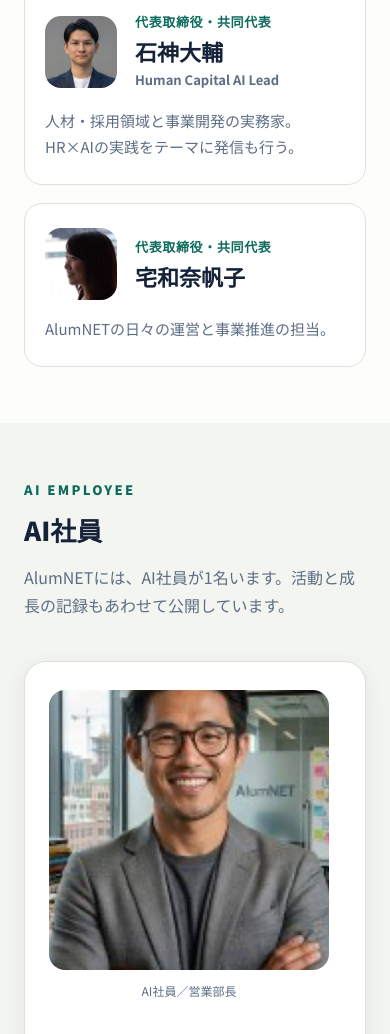
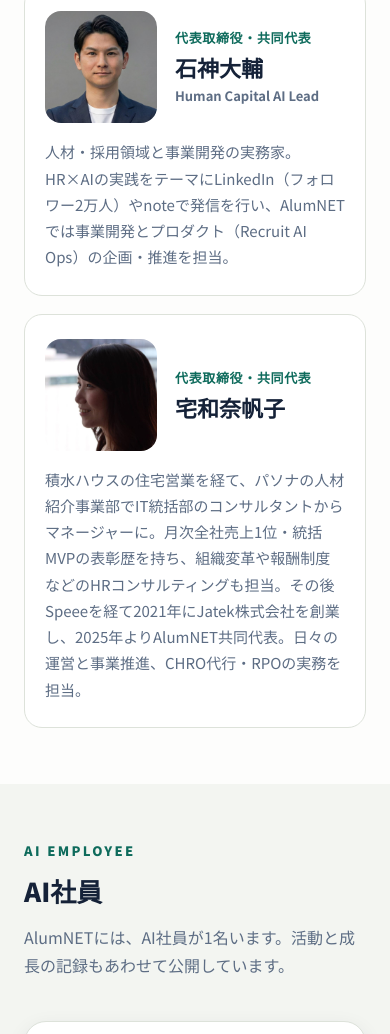
Before and after one commit to AlumNET-dshigami/alumnet-homepage, a plain HTML site: page team/index.html in a window 390 px wide. Shown: the part 490-1524 px from the top of the page. Drawn offline with Linux system fonts and the light colour scheme.

Commit message:
Enlarge representative photos, expand bios, remove Sato qualification row

```diff
--- a/team/index.html
+++ b/team/index.html
@@ -108,7 +108,7 @@
       }
       .avatar.navy{background:var(--navy)}
       .avatar.accent{background:var(--accent)}
-      .member-photo{width:72px;height:auto;flex:none;border-radius:16px;display:block}
+      .member-photo{width:144px;height:auto;flex:none;border-radius:16px;display:block}
       .member .role{font-size:13px;font-weight:800;color:var(--accent);letter-spacing:.05em;margin:0 0 2px}
       .member h3{font-size:22px;font-weight:900;margin:0;line-height:1.4}
       .member .sub{font-size:13px;font-weight:700;color:var(--muted);margin:2px 0 0}
@@ -120,6 +120,7 @@
         padding:36px;display:grid;grid-template-columns:250px 1fr;gap:36px;margin-bottom:56px;
       }
       .sato-photo img{width:100%;height:auto;border-radius:16px}
+      .sato-photo{max-width:240px}
       .sato-photo .note{font-size:12px;color:var(--muted);margin:10px 0 0;text-align:center}
       .ai-tag{
         display:inline-flex;align-items:center;font-size:12px;font-weight:900;letter-spacing:.08em;
@@ -167,7 +168,8 @@
       @media (max-width:900px){
         .member-grid{grid-template-columns:1fr}
         .sato-card{grid-template-columns:1fr;padding:28px 24px}
-        .sato-photo{max-width:280px}
+        .member-photo{width:112px}
+        .sato-photo{max-width:240px}
         .main-nav a.nav-link{display:none}
         section{padding:56px 0}
         .page-head{padding:44px 0 4px}
@@ -239,7 +241,7 @@
                   <p class="sub">Human Capital AI Lead</p>
                 </div>
               </div>
-              <p class="desc">人材・採用領域と事業開発の実務家。HR×AIの実践をテーマに発信も行う。</p>
+              <p class="desc">人材・採用領域と事業開発の実務家。HR×AIの実践をテーマにLinkedIn（フォロワー2万人）やnoteで発信を行い、AlumNETでは事業開発とプロダクト（Recruit AI Ops）の企画・推進を担当。</p>
             </article>
             <article class="member">
               <div class="member-top">
@@ -249,7 +251,7 @@
                   <h3>宅和奈帆子</h3>
                 </div>
               </div>
-              <p class="desc">AlumNETの日々の運営と事業推進の担当。</p>
+              <p class="desc">積水ハウスの住宅営業を経て、パソナの人材紹介事業部でIT統括部のコンサルタントからマネージャーに。月次全社売上1位・統括MVPの表彰歴を持ち、組織変革や報酬制度などのHRコンサルティングも担当。その後Speeeを経て2021年にJatek株式会社を創業し、2025年よりAlumNET共同代表。日々の運営と事業推進、CHRO代行・RPOの実務を担当。</p>
             </article>
           </div>
         </div>
@@ -283,8 +285,6 @@
                 <dd>人材紹介・HRテック・RPO立ち上げで通算15年、採用の現場一筋</dd>
                 <dt>専門</dt>
                 <dd>ダイレクトリクルーティング、採用オペレーションの仕組み化、アルムナイ採用、HR×AI</dd>
-                <dt>資格</dt>
-                <dd>国家資格キャリアコンサルタント</dd>
               </dl>
               <div class="sato-can">
                 <h4>佐藤大介にできること</h4>
```
